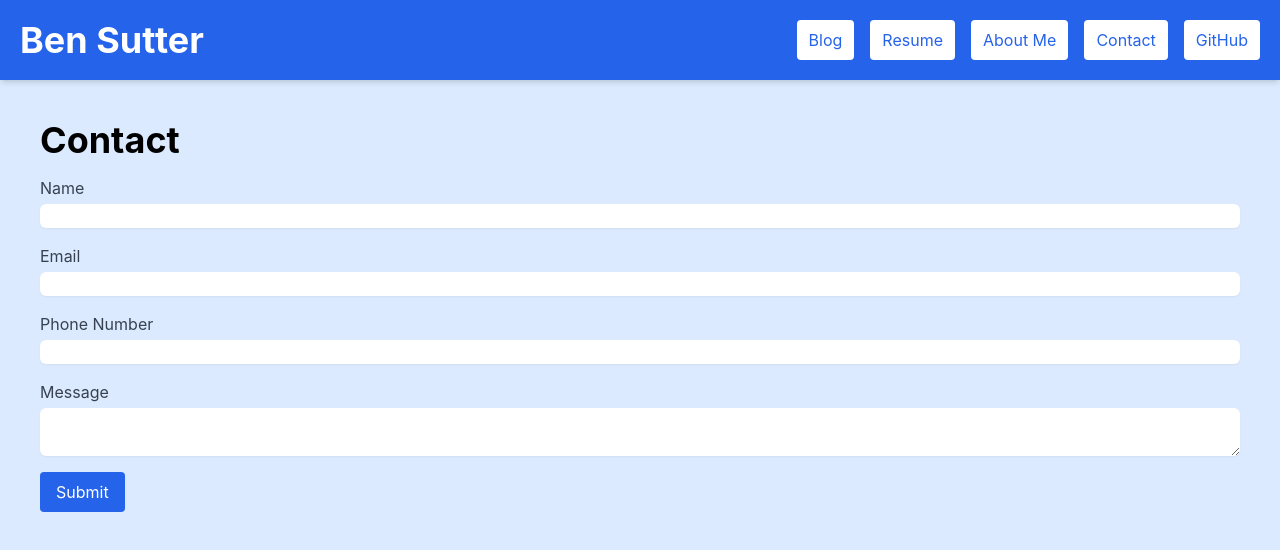
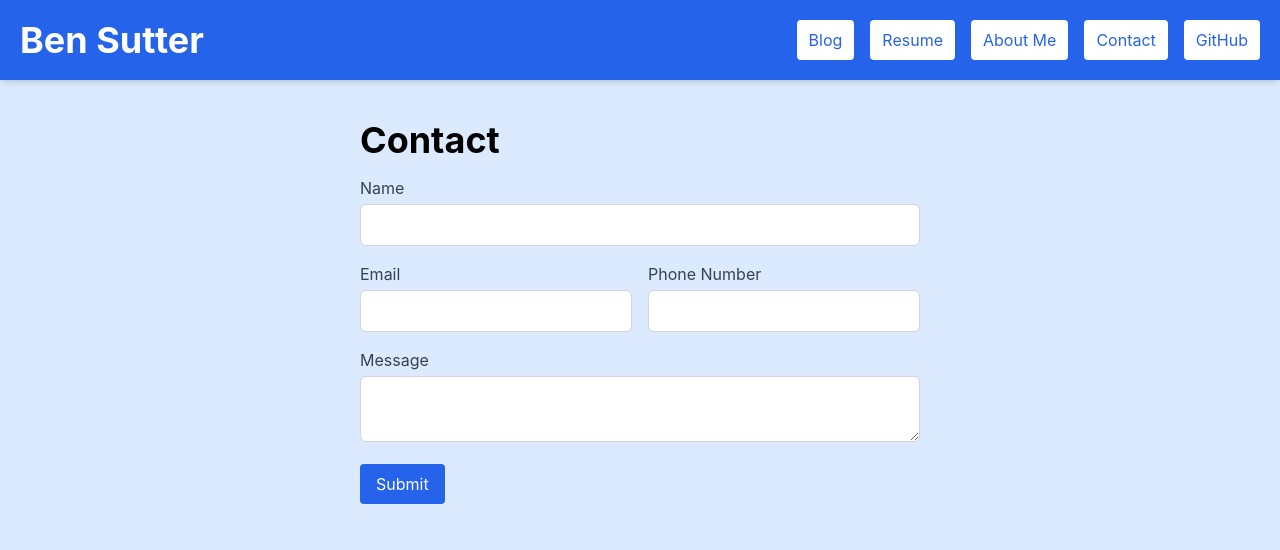
Before and after one commit to Ben-Sutter/Personal_Website, a React (Create React App) app: page /contact in a window 1280 px wide. Shown: the top 550 px of the page. Built offline with nearby package versions, Linux system fonts and the light colour scheme.

Commit message:
fixed email page hopefully

```diff
--- a/src/pages/Contact.js
+++ b/src/pages/Contact.js
@@ -1,44 +1,97 @@
-import React, { useState } from 'react';
-import '../styles/generated.css';
+import React, { useState } from "react";
+
+import "../styles/generated.css";
 
 function Contact() {
-  const [name, setName] = useState('');
-  const [email, setEmail] = useState('');
-  const [phoneNumber, setPhoneNumber] = useState('');
-  const [message, setMessage] = useState('');
+  const [formState, setFormState] = useState({
+    name: "",
+    email: "",
+    phoneNumber: "",
+    message: "",
+    submitted: false,
+  });
 
   const handleSubmit = (e) => {
     e.preventDefault();
-    console.log('Name:', name);
-    console.log('Email:', email);
-    console.log('Phone Number:', phoneNumber);
-    console.log('Message:', message);
+    console.log("Name:", formState.name);
+    console.log("Email:", formState.email);
+    console.log("Phone Number:", formState.phoneNumber);
+    console.log("Message:", formState.message);
+    setFormState({ ...formState, submitted: true });
+  };
+
+  const handleChange = (e) => {
+    setFormState({
+      ...formState,
+      [e.target.name]: e.target.value,
+    });
   };
 
   return (
-    <div className="p-10">
+    <div className="flex justify-center">
+      <div className="w-full md:w-1/2 p-10">
         <h1 className="text-4xl font-bold mb-4">Contact</h1>
-      <form onSubmit={handleSubmit} className="space-y-4" name="contact" netlify>
+        {formState.submitted ? (
+          <p>Thank you for your message. We will get back to you soon.</p>
+        ) : (
+          <form
+            onSubmit={handleSubmit}
+            className="space-y-4"
+            name="contact"
+            netlify
+          >
             <label className="block">
               <span className="text-gray-700">Name</span>
-          <input type="text" value={name} onChange={(e) => setName(e.target.value)} className="mt-1 block w-full rounded-md border-gray-300 shadow-sm" />
+              <input
+                type="text"
+                name="name"
+                value={formState.name}
+                onChange={handleChange}
+                className="mt-1 w-full px-3 py-2 border border-gray-300 rounded-md focus:outline-none focus:ring-2 focus:ring-blue-600"
+              />
             </label>
-        <label className="block">
+            <div className="flex">
+              <label className="block w-1/2 pr-2">
                 <span className="text-gray-700">Email</span>
-          <input type="email" value={email} onChange={(e) => setEmail(e.target.value)} className="mt-1 block w-full rounded-md border-gray-300 shadow-sm" />
+                <input
+                  type="email"
+                  name="email"
+                  value={formState.email}
+                  onChange={handleChange}
+                  className="mt-1 w-full px-3 py-2 border border-gray-300 rounded-md focus:outline-none focus:ring-2 focus:ring-blue-600"
+                />
               </label>
-        <label className="block">
+              <label className="block w-1/2 pl-2">
                 <span className="text-gray-700">Phone Number</span>
-          <input type="tel" value={phoneNumber} onChange={(e) => setPhoneNumber(e.target.value)} className="mt-1 block w-full rounded-md border-gray-300 shadow-sm" />
+                <input
+                  type="tel"
+                  name="phoneNumber"
+                  value={formState.phoneNumber}
+                  onChange={handleChange}
+                  className="mt-1 w-full px-3 py-2 border border-gray-300 rounded-md focus:outline-none focus:ring-2 focus:ring-blue-600"
+                />
               </label>
+            </div>
             <label className="block">
               <span className="text-gray-700">Message</span>
-          <textarea value={message} onChange={(e) => setMessage(e.target.value)} className="mt-1 block w-full rounded-md border-gray-300 shadow-sm" />
+              <textarea
+                name="message"
+                value={formState.message}
+                onChange={handleChange}
+                className="mt-1 w-full px-3 py-2 border border-gray-300 rounded-md focus:outline-none focus:ring-2 focus:ring-blue-600"
+              />
             </label>
-        <button type="submit" className="mt-2 px-4 py-2 bg-blue-600 text-white rounded hover:bg-blue-700">Submit</button>
+            <button
+              type="submit"
+              className="mt-2 px-4 py-2 bg-blue-600 text-white rounded hover:bg-blue-700"
+            >
+              Submit
+            </button>
           </form>
+        )}
+      </div>
     </div>
   );
-};
+}
 
 export default Contact;
--- a/src/styles/generated.css
+++ b/src/styles/generated.css
@@ -551,11 +551,17 @@ video {
 .min-h-screen {
   min-height: 100vh;
 }
+.w-1\/2 {
+  width: 50%;
+}
 .w-full {
   width: 100%;
 }
 .items-center {
   align-items: center;
+}
+.justify-center {
+  justify-content: center;
 }
 .justify-between {
   justify-content: space-between;
@@ -575,6 +581,9 @@ video {
 }
 .rounded-md {
   border-radius: 0.375rem;
+}
+.border {
+  border-width: 1px;
 }
 .border-gray-300 {
   --tw-border-opacity: 1;
@@ -609,6 +618,12 @@ video {
 .py-2 {
   padding-top: 0.5rem;
   padding-bottom: 0.5rem;
+}
+.pl-2 {
+  padding-left: 0.5rem;
+}
+.pr-2 {
+  padding-right: 0.5rem;
 }
 .pt-20 {
   padding-top: 5rem;
@@ -661,11 +676,6 @@ video {
   --tw-shadow-colored: 0 4px 6px -1px var(--tw-shadow-color), 0 2px 4px -2px var(--tw-shadow-color);
   box-shadow: var(--tw-ring-offset-shadow, 0 0 #0000), var(--tw-ring-shadow, 0 0 #0000), var(--tw-shadow);
 }
-.shadow-sm {
-  --tw-shadow: 0 1px 2px 0 rgb(0 0 0 / 0.05);
-  --tw-shadow-colored: 0 1px 2px 0 var(--tw-shadow-color);
-  box-shadow: var(--tw-ring-offset-shadow, 0 0 #0000), var(--tw-ring-shadow, 0 0 #0000), var(--tw-shadow);
-}
 
 body {
   margin: 0;
@@ -685,3 +695,26 @@ code {
   --tw-bg-opacity: 1;
   background-color: rgb(29 78 216 / var(--tw-bg-opacity));
 }
+
+.focus\:outline-none:focus {
+  outline: 2px solid transparent;
+  outline-offset: 2px;
+}
+
+.focus\:ring-2:focus {
+  --tw-ring-offset-shadow: var(--tw-ring-inset) 0 0 0 var(--tw-ring-offset-width) var(--tw-ring-offset-color);
+  --tw-ring-shadow: var(--tw-ring-inset) 0 0 0 calc(2px + var(--tw-ring-offset-width)) var(--tw-ring-color);
+  box-shadow: var(--tw-ring-offset-shadow), var(--tw-ring-shadow), var(--tw-shadow, 0 0 #0000);
+}
+
+.focus\:ring-blue-600:focus {
+  --tw-ring-opacity: 1;
+  --tw-ring-color: rgb(37 99 235 / var(--tw-ring-opacity));
+}
+
+@media (min-width: 768px) {
+
+  .md\:w-1\/2 {
+    width: 50%;
+  }
+}
```
Lines whose indentation alone changed are shown as unchanged.
